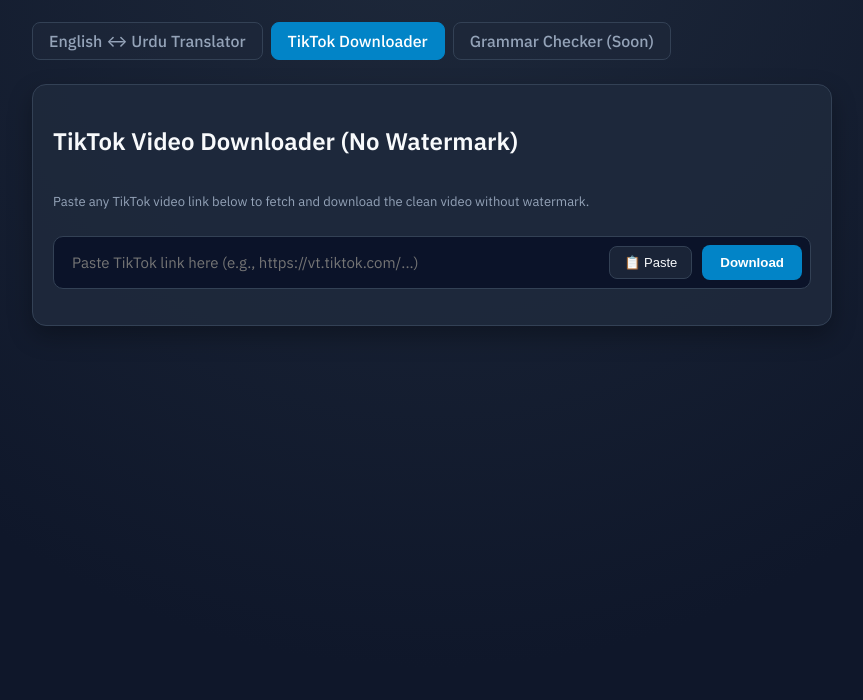
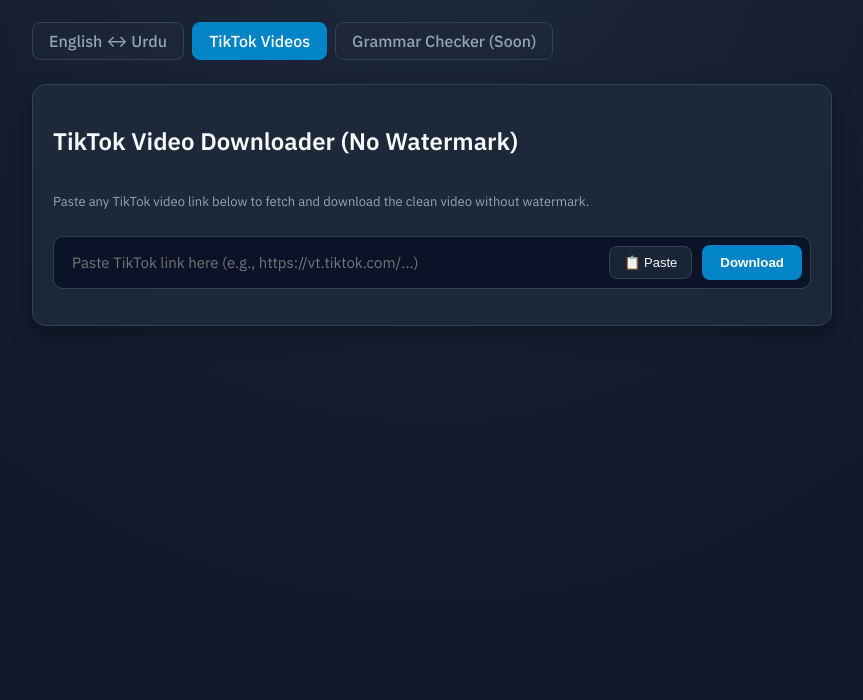
Before and after one commit to usmankpo/UsmanDpo, a plain HTML site: page tiktok.html in a window 1280 px wide. Shown: the part 100-800 px from the top of the page, without its empty margins (208-1071 px from the left). Drawn offline with Linux system fonts and the light colour scheme.

Commit message:
Update tiktok.html

```diff
--- a/tiktok.html
+++ b/tiktok.html
@@ -137,8 +137,8 @@ section {
 
   <!-- Navigation Tabs -->
   <div class="nav-tabs">
-    <a href="index.html" class="tab-btn">English &harr; Urdu Translator</a>
-    <a href="tiktok.html" class="tab-btn active">TikTok Downloader</a>
+    <a href="index.html" class="tab-btn">English &harr; Urdu</a>
+    <a href="tiktok.html" class="tab-btn active">TikTok Videos</a>
     <a href="#" class="tab-btn">Grammar Checker (Soon)</a>
   </div>
 
```
